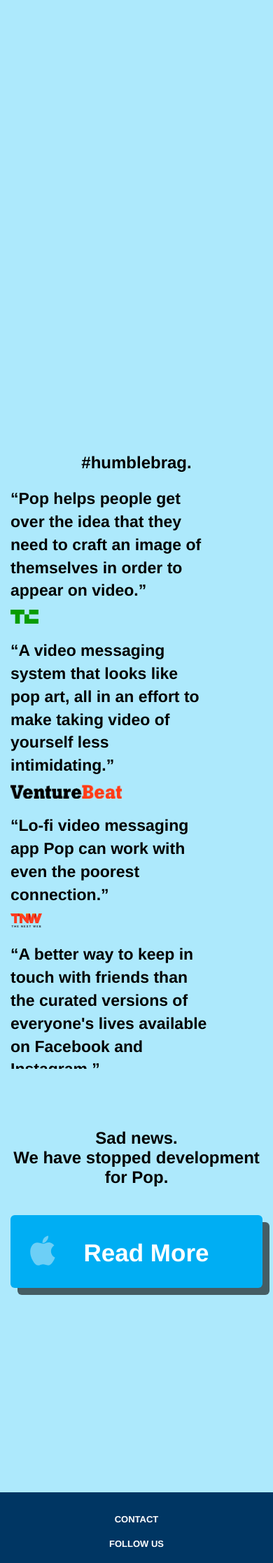
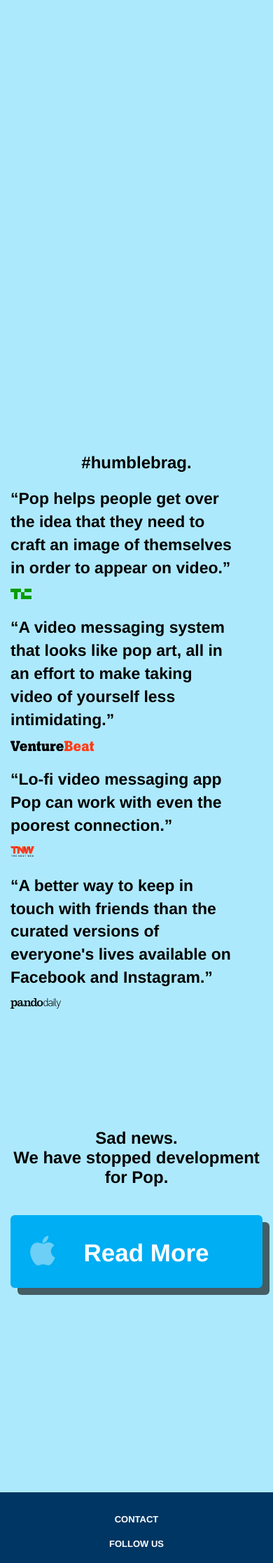
Before and after one commit to joshuanguyen/pop-web, a Jekyll site: the page built from index.html, in a window 390 px wide. Shown: the part 1103-3336 px from the top of the page at 70% size. Built offline with Jekyll 4.4.1, drawn with Linux system fonts in a browser that asks for light colours; nearby versions of some CDN libraries.

Commit message:
Changed width of quotes

```diff
--- a/assets/pop-theme.css
+++ b/assets/pop-theme.css
@@ -766,16 +766,16 @@
   }
   /* NEW-Josh /Users/eric/workspace/pop-web/assets/pop-theme.scss */
   body.pop-theme section#humblebrag .media-logo-container div img {
-    height: 20px;
+    height: 15px;
     margin-top: 6px;
   }
   /* NEW-Josh, /Users/eric/workspace/pop-web/assets/pop-theme.scss */
   body.pop-theme section#humblebrag .media-logo-container div.quote {
-    width: 79%;
+    width: 89%;
   }
   /* NEW-Josh, /Users/eric/workspace/pop-web/assets/pop-theme.scss */
   body.pop-theme section#humblebrag .media-logo-container div.logo {
-    width: 20%;
+    width: 10%;
   }
   /* line 778, /Users/eric/workspace/pop-web/assets/pop-theme.scss */
   body.pop-theme .footer {
```
